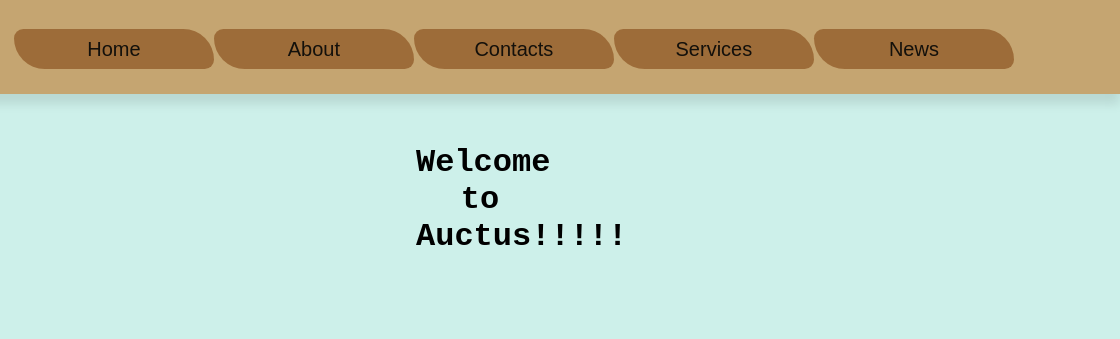
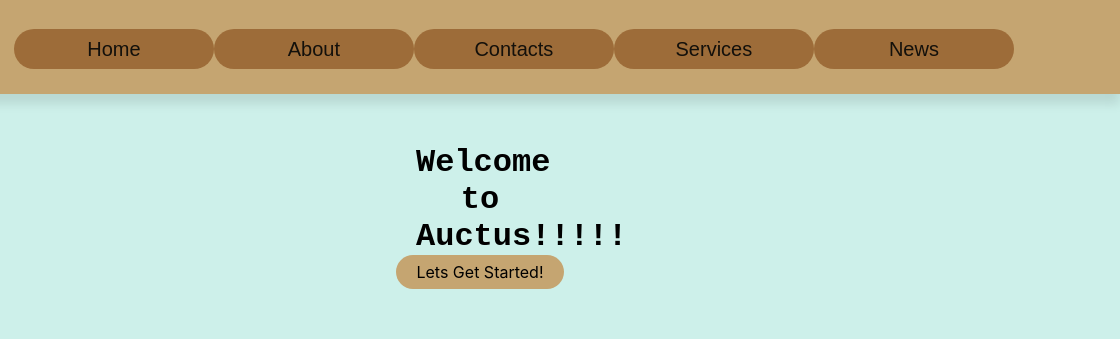
Before and after one commit to Iron-Programming/Auctus, a plain HTML site: page index.html in a window 1280 px wide. Shown: the top 339 px of the page, 160-1280 px from the left. Drawn offline with Linux system fonts and the light colour scheme.

Commit message:
changes
Made some small changes to the drop boxes and added a Let's get started button.

```diff
--- a/Welcome/welcome.css
+++ b/Welcome/welcome.css
@@ -35,7 +35,7 @@ ul li {
     line-height: 40px;
     text-align: center;
     font-size: 20px;
-    border-radius: 15px 50px;
+    border-radius: 100px;
     /*padding: 20px;*/
     background-color: #996633;
 }
@@ -48,6 +48,7 @@ ul li a {
 
 ul li a:hover {
     background-color: lightsalmon;
+    border-radius: 100px;
 
 }
 
--- a/index.html
+++ b/index.html
@@ -66,6 +66,7 @@
         <div class="Top Container">
             <h1>Welcome to Auctus!!!!!</h1>
           </div>
+              <button class="button-10" role="button">Lets Get Started!</button>
 
     </main>
 
--- a/style.css
+++ b/style.css
@@ -47,6 +47,29 @@ header {
 }
 header > * {
     display: inline-block;
+}
+
+.button-10 {
+  background-color: rgb(197, 165, 113);
+    border-radius: 100px;
+
+    color: black;
+    cursor: pointer;
+    display: inline-block;
+    font-family: CerebriSans-Regular,-apple-system,system-ui,Roboto,sans-serif;
+    padding: 7px 20px;
+    text-align: center;
+    text-decoration: none;
+    transition: all 250ms;
+    border: 0;
+    font-size: 16px;
+    user-select: none;
+    -webkit-user-select: none;
+    touch-action: manipulation;
+  }
+
+  .button-10:focus {
+
 }
 
 /* Styling the Footer **/
```
